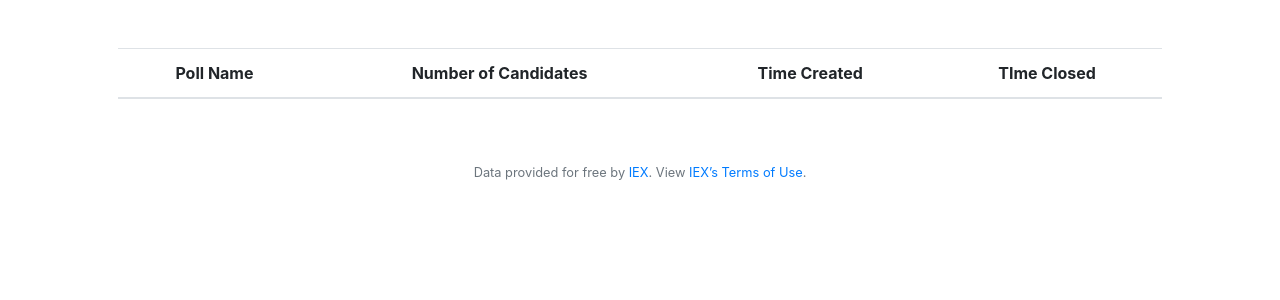
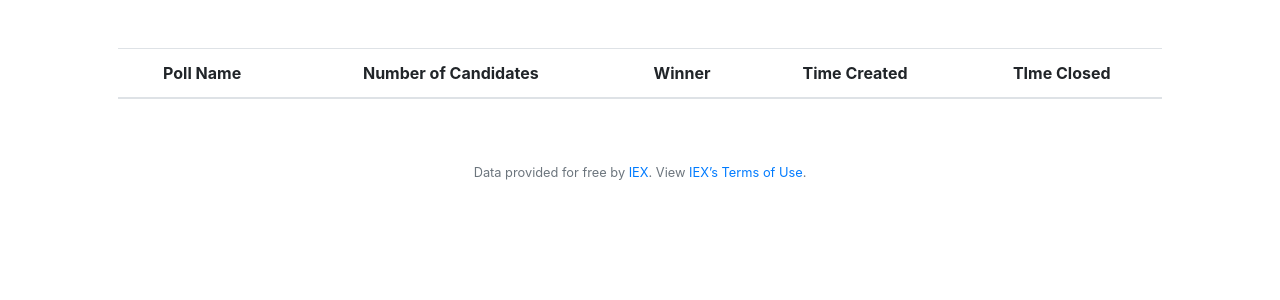
Before and after one commit to MapleLeaves-7/CS50-2021-Vote, a Flask app: page /closed-polls in a window 1280 px wide. Shown: the part 64-364 px from the top of the page. Run offline with Flask 2, Linux system fonts and the light colour scheme; a user stored in the database is signed in; data comes from the database, SQL or seed files in the repository; lists and menus that the app fills with data are empty.

Commit message:
Show winner of poll

```diff
--- a/website/templates/closed_polls.html
+++ b/website/templates/closed_polls.html
@@ -10,6 +10,7 @@ Closed Polls
         <tr>
             <th>Poll Name</th>
             <th>Number of Candidates</th>
+            <th>Winner</th>
             <th>Time Created</th>
             <th>TIme Closed</th>
         </tr>
@@ -19,6 +20,7 @@ Closed Polls
         <tr>
             <td>{{ poll.name }}</td>
             <td>{{ poll.num_candidates}}</td>
+            <td>{{ closed_poll.winner }}</td>
             <td>{{ poll.time_created }}</td>
             <td>{{ closed_poll.time_closed }}</td>
         </tr>
```
